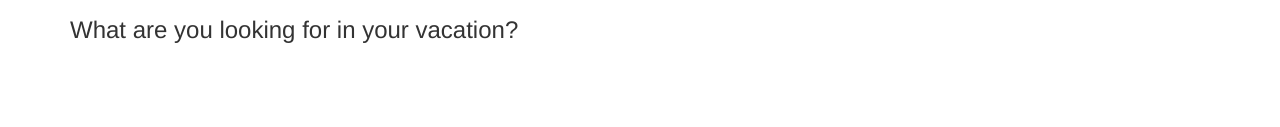
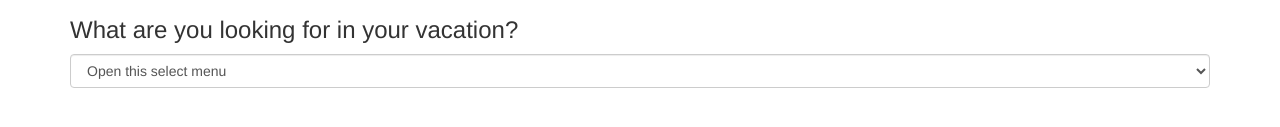
Before and after one commit to visetty/vacation-planner, a plain HTML site: page index.html in a window 1280 px wide. Shown: the part 281-408 px from the top of the page. Drawn offline with Linux system fonts and the light colour scheme.

Commit message:
adds select options under h3 question 1

```diff
--- a/index.html
+++ b/index.html
@@ -20,10 +20,17 @@
     <!--container for the vacation quiz-->
     <div class="container">
       <h2>Go On Your Dream Vacation</h2>
-    <!--start of form for vacation quiz-->
+      <!--start of form for vacation quiz-->
       <form id = "vacationideas" name="question-form">
         <div class="form-group">
           <h3>What are you looking for in your vacation?</h3>
+          <select class="form-control" id="vacationtype">
+            <option selected>Open this select menu</option>
+            <option value="1">Adventure</option>
+            <option value="2">Relaxation</option>
+            <option value="3">Family Time</option>
+            <option value="4">Honeymoon</option>
+          </select>
         </div>
       </form>
     </div>
```
